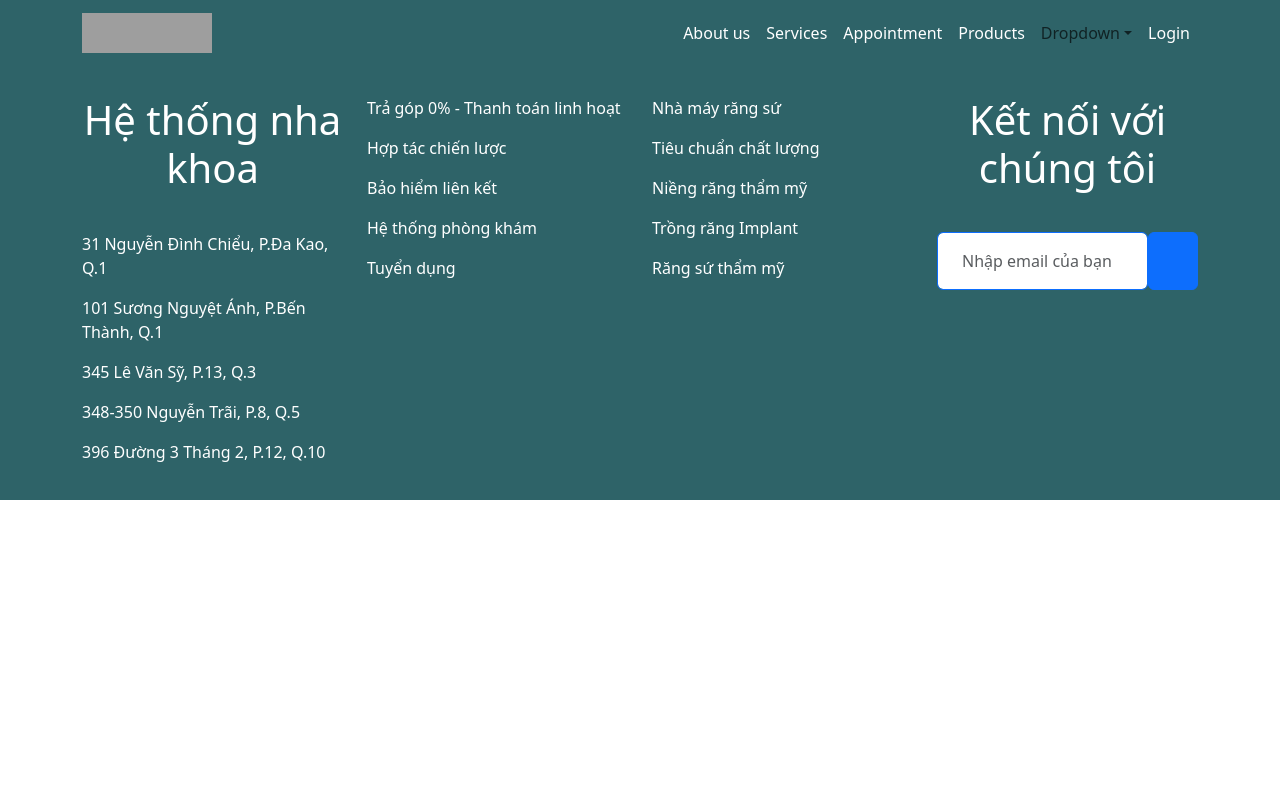
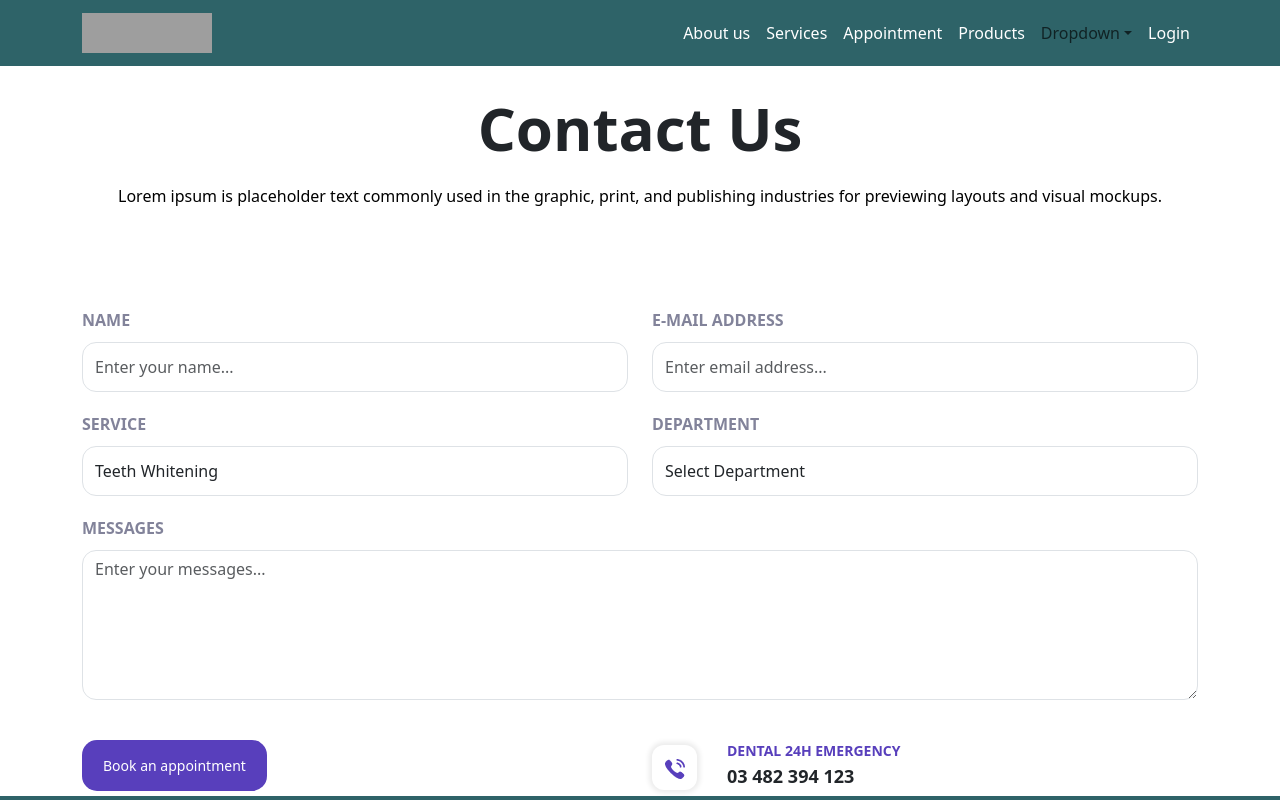
Before and after one commit to duyanhhhhhn/Service_dental, a React (Create React App) app in the folder front-end/: page /Appointment in a window 1280 px wide. Shown: the top 800 px of the page. Built offline with nearby package versions, Linux system fonts and the light colour scheme; grey boxes are pictures that could not be loaded; the HTML template or start-up script is replaced by a standard one.

Commit message:
appointment

```diff
--- a/front-end/src/App.js
+++ b/front-end/src/App.js
@@ -8,6 +8,7 @@ import About from './components/FE_CLIENT/Page/About/About';
 import Service from './components/FE_CLIENT/Page/Service';
 import Login from './components/FE_CLIENT/Page/Login/Login';
 import Register from './components/FE_CLIENT/Page/Register/Register';
+import Appointment from './components/FE_CLIENT/Page/Appointment/Appointment';
 
 const App = () => {
     return (<>
@@ -18,6 +19,7 @@ const App = () => {
             <Route path='/Services' element={<Service />} />
             <Route path='/login' element={<Login />} />
             <Route path='/Register' element={<Register/> } />
+            <Route path='/Appointment' element={<Appointment/>}/>
         </Routes>
             <Footer />
     </>
--- a/front-end/src/components/FE_CLIENT/Page/About/About.jsx
+++ b/front-end/src/components/FE_CLIENT/Page/About/About.jsx
@@ -16,7 +16,7 @@ const About = () => {
               <div className="container-tilte">
                 <div className="slide-content">
                   <h2><span>Free Dental Care for Kids and Seniors for Eligible Families</span></h2>
-                  <a className="slider-button">Book Appointment Online</a>
+                  <a className="slider-button" href='http://localhost:3000/Appointment'>Book Appointment Online</a>
                 </div>
               </div>
             </div>
--- /dev/null
+++ b/front-end/src/components/FE_CLIENT/Page/Appointment/Appointment.css
@@ -0,0 +1,145 @@
+.appointment-section .section-title {
+    margin-bottom: 30px;
+}
+
+.appointment-section .google-map {
+    height: 600px;
+    position: relative;
+    margin-bottom: 30px;
+}
+
+.appointment-section .google-map iframe {
+    width: 100%;
+    height: 100%;
+}
+
+.appointment-section .google-map .location-name {
+    position: absolute;
+    bottom: 20px;
+    left: 0;
+    right: 0;
+    background: #ffffff; /* $color-white */
+    padding: 15px;
+    width: 80%;
+    margin: auto;
+    display: flex;
+    align-items: center;
+    border-radius: 30px;
+}
+
+.appointment-section .google-map .location-name svg {
+    background: #007bff; /* $color-blue */
+    color: #ffffff; /* $color-white */
+    width: 60px;
+    height: 50px;
+    padding: 10px;
+    line-height: 50px;
+    border-radius: 15px;
+    border: 5px solid #DBDEFA;
+}
+
+.appointment-section .google-map .location-name p {
+    margin-left: 20px;
+    margin-bottom: 0;
+    font-weight: 600;
+    color: #000000; /* $color-black */
+}
+
+.appointment-section .appointment-form-area {
+    padding-left: 50px;
+}
+
+.appointment-call {
+    display: flex;
+    align-items: center;
+    margin-top: 20px;
+}
+
+.appointment-call .icon {
+    width: 45px;
+    height: 45px;
+    margin-right: 30px;
+    background: #ffffff; /* $color-white */
+    line-height: 45px;
+    text-align: center;
+    border-radius: 12px;
+    position: relative;
+    z-index: 1;
+    box-shadow: 0 0 5px 3px rgb(0 0 0 / 8%);
+}
+
+.appointment-call .call-text p {
+    font-size: 14px;
+    text-transform: uppercase;
+    color: #583FBC; /* $color-blue */
+    font-weight: 700;
+    margin-bottom: 5px;
+}
+
+.appointment-call .call-text h6 {
+    font-size: 18px;
+    text-transform: uppercase;
+    font-weight: 700;
+}
+
+@media (max-width: 575px) {
+    .appointment-section .appointment-form-area {
+        padding-left: 0;
+    }
+    .appointment-section .appointment-form-area .form-group {
+        margin-bottom: 10px;
+    }
+    .appointment-section .appointment-form-area .form-group label {
+        font-size: 12px;
+        margin-bottom: 5px;
+    }
+    .appointment-section .appointment-form-area .form-group .form-control {
+        height: 45px;
+        border-radius: 10px;
+    }
+}
+
+.appointment-btn {
+    background:#583FBC; /* $color-blue */
+    color: #ffffff; /* $color-white */
+    padding: 14px 20px;
+    text-decoration: none;
+    border-radius: 15px;
+    transition: .3s;
+    border: 1px solid transparent;
+    font-size: 14px;
+    font-weight: 500;
+    margin-top: 20px;
+    display: inline-block;
+}
+
+.appointment-btn:hover {
+    background: #ffffff; /* $color-white */
+    color: #007bff; /* $color-blue */
+    border: 1px solid #007bff; /* $color-blue */
+}
+
+.text-right {
+    text-align: right;
+}
+
+.form-group {
+    margin-bottom: 20px;
+}
+
+.form-group label {
+    text-transform: uppercase;
+    color: #1819458a;
+    font-size: 16px;
+    font-weight: 700;
+    margin-bottom: 10px;
+}
+
+.form-group .form-control {
+    height: 50px;
+    border-radius: 14px;
+}
+
+.form-group textarea {
+    height: 150px !important;
+}
--- /dev/null
+++ b/front-end/src/components/FE_CLIENT/Page/Appointment/Appointment.jsx
@@ -0,0 +1,80 @@
+import React from 'react';
+import './Appointment.css';
+import icon from '../../Layouts/img/Calling.png';
+import SectionTitle from '../SectionTitle/SectionTitle'; // Sửa lại đường dẫn
+
+
+
+const Appointment = () => {
+    return (
+       <div className='container'>
+         <section className='section-bg section-common contact-section text-center'>
+                <SectionTitle
+                    title="Contact Us"
+                    description="Lorem ipsum is placeholder text commonly used in the graphic, print, and publishing industries for previewing layouts and visual mockups."
+                />
+            </section>
+         <form>
+            <div className="row">
+                <div className="col-lg-6">
+                    <div class="form-group">
+                        <label>Name</label>
+                        <input type="email" class="form-control" placeholder="Enter your name..." />
+                    </div>
+                </div>
+                <div className="col-lg-6">
+                    <div class="form-group">
+                        <label>E-mail Address</label>
+                        <input type="email" class="form-control" placeholder="Enter email address..." />
+                    </div>
+                </div>
+                <div className="col-lg-6">
+                    <div class="form-group">
+                        <label>Service</label>
+                        <select class="form-control">
+                            <option>Teeth Whitening</option>
+                            <option>Teeth Whitening</option>
+                            <option>Teeth Whitening</option>
+                            <option>Teeth Whitening</option>
+                        </select>
+                    </div>
+                </div>
+                <div className="col-lg-6">
+                    <div class="form-group">
+                        <label>Department</label>
+                        <select class="form-control">
+                            <option>Select Department</option>
+                            <option>Select Department</option>
+                            <option>Select Department</option>
+                            <option>Select Department</option>
+                        </select>
+                    </div>
+                </div>
+                <div className="col-lg-12">
+                    <div class="form-group">
+                        <label for="exampleFormControlTextarea1">Messages</label>
+                        <textarea class="form-control" placeholder='Enter your messages...' rows="3"></textarea>
+                    </div>
+                </div>
+
+                <div className="col-lg-6">
+                    <button type="submit" class="btn appointment-btn">Book an appointment</button>
+                </div>
+                <div className="col-lg-6">
+                    <div className="appointment-call">
+                        <div className='icon'>
+                        <img src={icon} alt="icon" />
+                        </div>
+                        <div className='call-text'>
+                            <p>Dental 24H Emergency</p>
+                            <h6>03 482 394 123</h6>
+                        </div>
+                    </div>
+                </div>
+            </div>
+        </form>
+        </div>
+    );
+};
+
+export default Appointment;
--- /dev/null
+++ b/front-end/src/components/FE_CLIENT/Page/SectionTitle/SectionTitle.css
@@ -0,0 +1,60 @@
+.section-title {
+    margin-bottom: 100px;
+}
+
+.section-title span {
+    color: #007bff; /* $color-blue */
+    font-size: 20px;
+    text-transform: uppercase;
+    font-weight: 600;
+    margin-bottom: 20px;
+    display: inline-block;
+}
+
+.section-title h2 {
+    font-size: 60px;
+    font-weight: 700;
+    margin-bottom: 20px;
+}
+
+.section-title p {
+    color: #000000; /* $color-black */
+    font-weight: 500;
+}
+
+/* Mobile Responsive */
+@media (max-width: 575px) {
+    .section-title {
+        margin-bottom: 20px;
+    }
+    .section-title span {
+        margin-bottom: 5px;
+    }
+    .section-title h2 {
+        font-size: 70px;
+    }
+}
+
+@media (min-width: 576px) and (max-width: 767px) {
+    .section-title {
+        margin-bottom: 20px;
+    }
+    .section-title span {
+        margin-bottom: 5px;
+    }
+    .section-title h2 {
+        font-size: 30px;
+    }
+}
+
+@media (min-width: 768px) and (max-width: 991px) {
+    .section-title {
+        margin-bottom: 30px;
+    }
+    .section-title span {
+        margin-bottom: 5px;
+    }
+    .section-title h2 {
+        font-size: 30px;
+    }
+}
--- /dev/null
+++ b/front-end/src/components/FE_CLIENT/Page/SectionTitle/SectionTitle.jsx
@@ -0,0 +1,14 @@
+import React from 'react';
+import './SectionTitle.css';
+
+const SectionTitle = ({subTitle, title, description}) => {
+    return (
+        <div className='section-title'>
+            <span>{subTitle}</span>
+            <h2>{title}</h2>
+            <p>{description}</p>
+        </div>
+    );
+};
+
+export default SectionTitle;
--- /dev/null
+++ b/package.json
@@ -0,0 +1,5 @@
+{
+  "dependencies": {
+    "bootstrap": "^5.3.3"
+  }
+}
```
Also changed, not shown: front-end/src/components/FE_CLIENT/Layouts/img/Calling.png (added), 1 other file (tests, documents, lock files or other folders).
